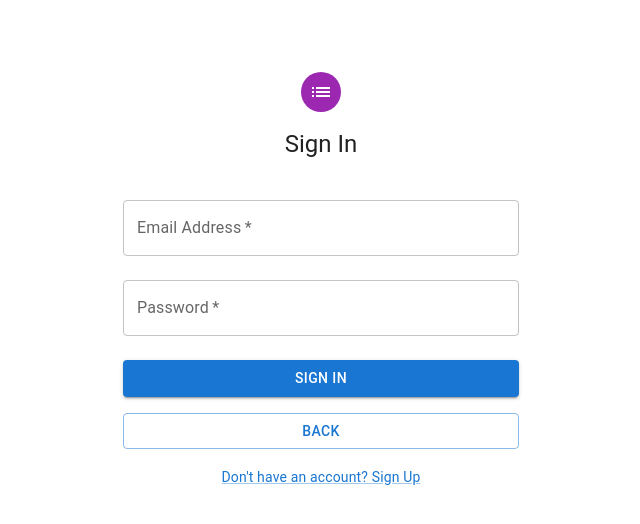
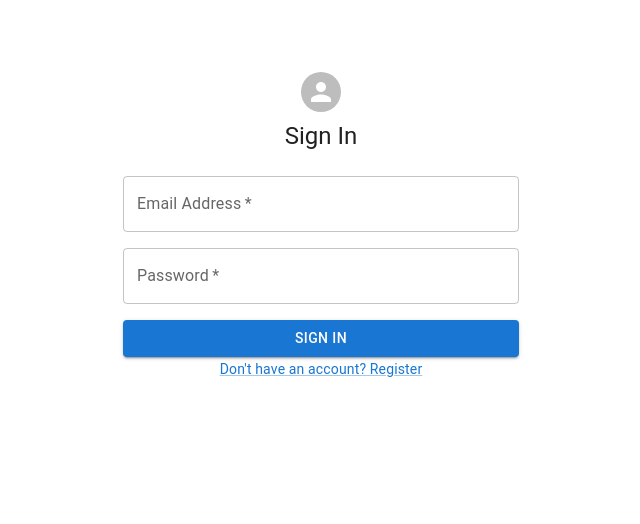
Before and after one commit to husseymarcos/capacitacionTORO, a React (Create React App) app in the folder frontend-React/: page /sign-in in a window 1280 px wide. Shown: the top 524 px of the page, without its empty margins (319-959 px from the left). Built offline with nearby package versions, Linux system fonts and the light colour scheme.

Commit message:
add toast when register succes

```diff
--- a/frontend-React/package.json
+++ b/frontend-React/package.json
@@ -21,6 +21,7 @@
     "react-dom": "^18.3.1",
     "react-router-dom": "^6.26.0",
     "react-scripts": "5.0.1",
+    "react-toastify": "^10.0.5",
     "typescript": "^4.9.5",
     "web-vitals": "^2.1.4"
   },
--- a/frontend-React/src/components/auth/Register.tsx
+++ b/frontend-React/src/components/auth/Register.tsx
@@ -13,6 +13,8 @@ import { registerUser } from "../../services/api";
 import ListIcon from '@mui/icons-material/List';
 import '../styles/Register.css';
 import { useNavigate } from 'react-router-dom'; // Import useNavigate
+import { toast, ToastContainer } from 'react-toastify'; // Import Toastify components
+import 'react-toastify/dist/ReactToastify.css'; // Import Toastify styles
 
 const defaultTheme = createTheme();
 
@@ -37,8 +39,7 @@ export default function Register() {
 
         try {
             await registerUser(userData);
-            alert('User registered successfully!');
-            navigate('/sign-in'); // Redirect to sign-in page after successful registration
+            navigate('/sign-in?registered=true'); // Redirect with a query parameter
         } catch (error: any) {
             if (error.response && error.response.data) {
                 const errorMessage = Array.isArray(error.response.data.errors)
@@ -145,6 +146,7 @@ export default function Register() {
                       </Grid>
                   </Box>
               </Box>
+              <ToastContainer position="top-center" /> {/* Add ToastContainer to render toasts */}
           </Container>
       </ThemeProvider>
     );
--- a/frontend-React/src/components/auth/SignIn.tsx
+++ b/frontend-React/src/components/auth/SignIn.tsx
@@ -4,48 +4,43 @@ import Button from '@mui/material/Button';
 import CssBaseline from '@mui/material/CssBaseline';
 import TextField from '@mui/material/TextField';
 import Link from '@mui/material/Link';
+import Grid from '@mui/material/Grid';
 import Box from '@mui/material/Box';
-import Grid from '@mui/material/Grid';
 import Typography from '@mui/material/Typography';
 import Container from '@mui/material/Container';
 import { createTheme, ThemeProvider } from '@mui/material/styles';
-import '../styles/SignIn.css';
-import ListIcon from '@mui/icons-material/List';
-import { useNavigate } from 'react-router-dom'; // Import useNavigate for navigation
+import { useLocation } from 'react-router-dom'; // Import useLocation
+import { toast, ToastContainer } from 'react-toastify'; // Import Toastify components
+import 'react-toastify/dist/ReactToastify.css'; // Import Toastify styles
 
 const defaultTheme = createTheme();
 
 export default function SignIn() {
-    const navigate = useNavigate(); // Initialize useNavigate hook
+    const location = useLocation(); // Access the location object to get query parameters
 
-    const handleSubmit = (event: React.FormEvent<HTMLFormElement>) => {
-        event.preventDefault();
-    };
-
-    const handleBack = () => {
-        navigate(-1); // Go back to the previous page
-    };
+    React.useEffect(() => {
+        const query = new URLSearchParams(location.search);
+        if (query.get('registered') === 'true') {
+            toast.success('Registration successful! You can now sign in.'); // Show success toast
+        }
+    }, [location]);
 
     return (
       <ThemeProvider theme={defaultTheme}>
           <Container component="main" maxWidth="xs">
               <CssBaseline />
               <Box
-                    className="signin-container"
-                    sx={{
-                        marginTop: 8,
-                        display: 'flex',
-                        flexDirection: 'column',
-                        alignItems: 'center',
-                    }}
+                className="container"
               >
-                    <Avatar sx={{ m: 1, bgcolor: 'secondary.main' }}>
-                        <ListIcon />
+                  <Avatar className="avatar">
+                      {/* Your avatar icon */}
                   </Avatar>
-                    <Typography component="h1" variant="h5" sx={{ marginTop: 1 }}>
+                  <Typography component="h1" variant="h5">
                       Sign In
                   </Typography>
-                    <Box component="form" noValidate onSubmit={handleSubmit} className="signin-form">
+                  <Box component="form" noValidate className="form">
+                      <Grid container spacing={2}>
+                          <Grid item xs={12}>
                               <TextField
                                 required
                                 fullWidth
@@ -53,8 +48,9 @@ export default function SignIn() {
                                 label="Email Address"
                                 name="email"
                                 autoComplete="email"
-                            margin="normal"
                               />
+                          </Grid>
+                          <Grid item xs={12}>
                               <TextField
                                 required
                                 fullWidth
@@ -63,35 +59,28 @@ export default function SignIn() {
                                 type="password"
                                 id="password"
                                 autoComplete="current-password"
-                            margin="normal"
                               />
+                          </Grid>
+                      </Grid>
                       <Button
                         type="submit"
                         fullWidth
                         variant="contained"
-                            className="signin-button"
+                        className="submit-button"
                         sx={{ mt: 2 }}
                       >
                           Sign In
                       </Button>
-                        <Button
-                            fullWidth
-                            variant="outlined"
-                            className="back-button"
-                            onClick={handleBack}
-                            sx={{ mt: 2 }}
-                        >
-                            Back
-                        </Button>
-                        <Grid container className="signin-link">
+                      <Grid container justifyContent="center" className="register-link">
                           <Grid item>
                               <Link href="/sign-up" variant="body2">
-                                    Don't have an account? Sign Up
+                                  Don't have an account? Register
                               </Link>
                           </Grid>
                       </Grid>
                   </Box>
               </Box>
+              <ToastContainer position="top-center" /> {/* Add ToastContainer to render toasts */}
           </Container>
       </ThemeProvider>
     );
```
Also changed, not shown: 2 other files (tests, documents, lock files or other folders). Lines whose indentation alone changed are shown as unchanged.
